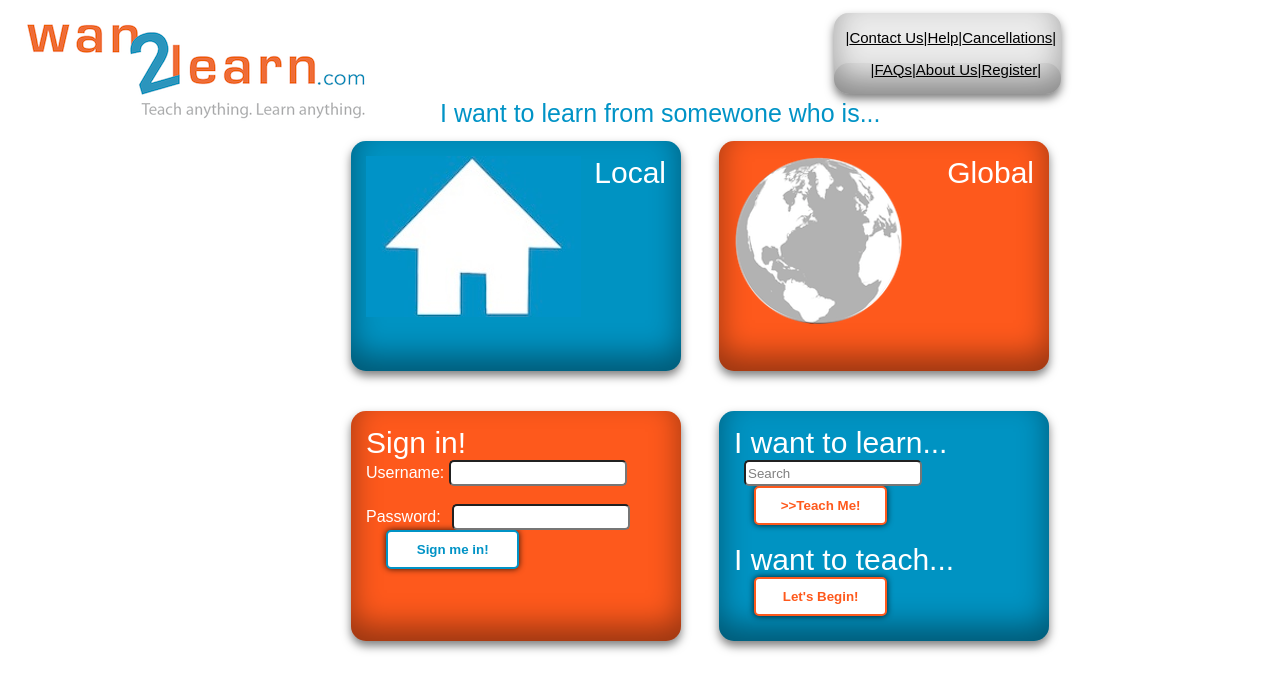
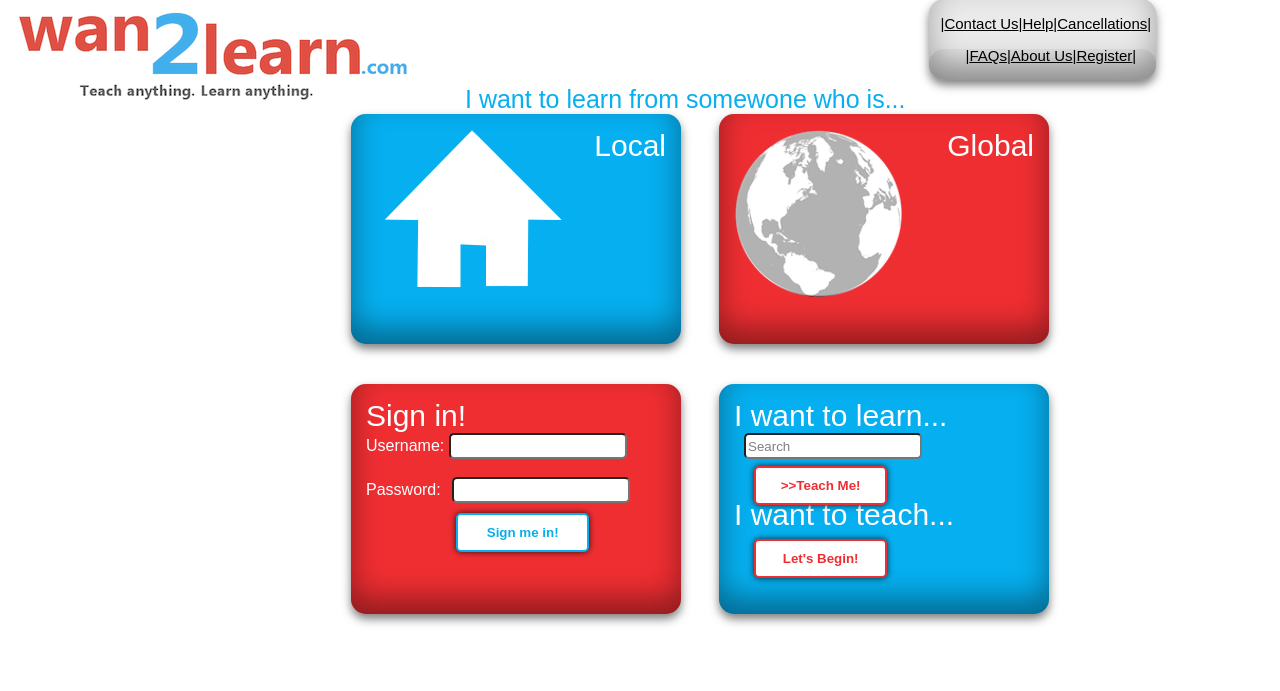
Before and after one commit to aemazer/wan2learn, a PHP site: page /homepage.php in a window 1280 px wide. Shown: the top 691 px of the page. Run offline with PHP 8.4, Linux system fonts and the light colour scheme.

Commit message:
Style changes requested by client
Colors changed, also changed the position of the links div and a few of
the buttons. Logo changed.

```diff
--- a/homepage.php
+++ b/homepage.php
@@ -11,7 +11,7 @@
 	<table>
 		<tr>
 			<td>
-				<img src="images/wan2learnlogo.png">
+				<img src="images/wan2learnlogoNew.png">
 			</td>
 			<td>
 				<a id="topText">I want to learn from somewone who is...</a>
@@ -29,7 +29,7 @@
 	<tr>
 		<td>
 			<a href="dummypage.html"><div id="localDiv">
-				<img src="images/whiteHouse.jpeg">
+				<img src="images/whiteHouseT.png">
 				<a class="largeText">Local</a>
 			</div></a>
 			<br />
@@ -72,7 +72,6 @@
 				<input type = "textarea" name = "search" value = "Search" id="bluesearch" />
 				<input type = "submit" value = ">>Teach Me!" id="bluesearchsubmit" />
 				<br />
-				<br />
 				<label for="teachbutton" class="label">I want to teach...</label>
 				<br />
 				<input type = "button" value = "Let's Begin!" id="teachbutton">
--- a/wan2learnstyle.css
+++ b/wan2learnstyle.css
@@ -7,7 +7,7 @@ html{
 
 }
 #maindiv{
-	border: 5px solid #0093C6;
+	border: 5px solid #06AFEF;
 	height: 550px;
 	width: 1100px;
 	padding: 20px;
@@ -17,20 +17,20 @@ html{
 	padding: 15px;
 	height: 200px;
 	width: 300px;
-	background-color: #0093C6;
+	background-color: #06AFEF;
 	border-radius: 15px;
-	background-color: rgba(0,147,194,1);
+	background-color: rgba(6, 175, 239, 1);
  	box-shadow: inset 0 50px rgba(255,255,255,0),
              inset 0 -15px 30px rgba(0,0,0,0.4),
              0 5px 10px rgba(0,0,0,0.5);
 }
 #loginbox{
-	background-color: #FE591C;
+	background-color: #EF2E32;
 	padding: 15px;
 	height: 200px;
 	width: 300px;
 	border-radius: 15px;
-	background-color: rgba(254,89,28, 1);
+	background-color: rgba(239,46,50, 1);
  	box-shadow: inset 0 50px rgba(255,255,255,0),
     	        inset 0 -15px 30px rgba(0,0,0,0.4),
              			0 5px 10px rgba(0,0,0,0.5);
@@ -38,10 +38,10 @@ html{
 #globalDiv{
 	height: 200px;
 	width: 300px;
-	background-color: #FE591C;
+	background-color: #EF2E32;
 	padding: 15px;
 	border-radius: 15px;
-	background-color: rgba(254,89,28,1);
+	background-color: rgba(239,46,50,1);
  	box-shadow: inset 0 50px rgba(255,255,255,0),
              inset 0 -15px 30px rgba(0,0,0,0.4),
              0 5px 10px rgba(0,0,0,0.5);
@@ -51,17 +51,18 @@ html{
 	width: 300px;
 	padding: 15px;
 	border-radius: 15px;
-	background-color: rgba(0,147,194,1);
+	background-color: rgba(6, 175, 239, 1);
  	box-shadow: inset 0 50px rgba(255,255,255,0),
              	inset 0 -15px 30px rgba(0,0,0,0.4),
             			0 5px 10px rgba(0,0,0,0.5);
 }
 #linksDiv{
-	background-color: #FE591C;
+	background-color: #EF2E32;
 	padding: 1px;
 	padding-right: 15px;
 	position: relative;
 	bottom: 20px;
+	left: 70px;
 	border-radius: 15px;
  	background-color: rgba(0,0,0,0.1);
  	box-shadow: inset 0 50px rgba(255,255,255,0.2),
@@ -98,14 +99,16 @@ html{
 	margin-left:20px;
 	width: 10em;
 	padding: 10px;
-	border: 2px solid #FE591C;
+	border: 2px solid #EF2E32;
+	position: relative;
+	top: 7px;
 	-moz-border-radius: 5px;
 	-webkit-border-radius: 5px;
 	border-radius: 5px;
 	-moz-box-shadow: 0 0 .5em rgba(0, 0, 0, .8);
 	-webkit-box-shadow: 0 0 .5em rgba(0, 0, 0, .8);
 	box-shadow: 0 0 .5em rgba(0, 0, 0, .8);
-	color: #FE591C;
+	color: #EF2E32;
 	background: white;
 	font-weight: bold;
 	-webkit-appearance: none;
@@ -117,14 +120,16 @@ html{
 	margin-left:20px;
 	width: 10em;
 	padding: 10px;
-	border: 2px solid #FE591C;
+	position: relative;
+	top: 7px;
+	border: 2px solid #EF2E32;
 	-moz-border-radius: 5px;
 	-webkit-border-radius: 5px;
 	border-radius: 5px;
 	-moz-box-shadow: 0 0 .5em rgba(0, 0, 0, .8);
 	-webkit-box-shadow: 0 0 .5em rgba(0, 0, 0, .8);
 	box-shadow: 0 0 .5em rgba(0, 0, 0, .8);
-	color: #FE591C;
+	color: #EF2E32;
 	background: white;
 	font-weight: bold;
 	-webkit-appearance: none;
@@ -135,14 +140,17 @@ html{
 	margin-left:20px;
 	width: 10em;
 	padding: 10px;
-	border: 2px solid #0093C6;
+	position: relative;
+	top: 10px;
+	left: 70px;
+	border: 2px solid #06AFEF;
 	-moz-border-radius: 5px;
 	-webkit-border-radius: 5px;
 	border-radius: 5px;
 	-moz-box-shadow: 0 0 .5em rgba(0, 0, 0, .8);
 	-webkit-box-shadow: 0 0 .5em rgba(0, 0, 0, .8);
 	box-shadow: 0 0 .5em rgba(0, 0, 0, .8);
-	color: #0093C6;
+	color: #06AFEF;
 	background: white;
 	font-weight: bold;
 	-webkit-appearance: none;
@@ -172,7 +180,7 @@ html{
 	z-index: 1000;
 }
 #topText{
-	color: #0093C6;
+	color: #06AFEF;
 	font-size: 25px;
 	position: relative;
 	left: 50px;
```
Also changed, not shown: images/wan2learnlogoNew.png (added), images/whiteHouseT.png (added).
